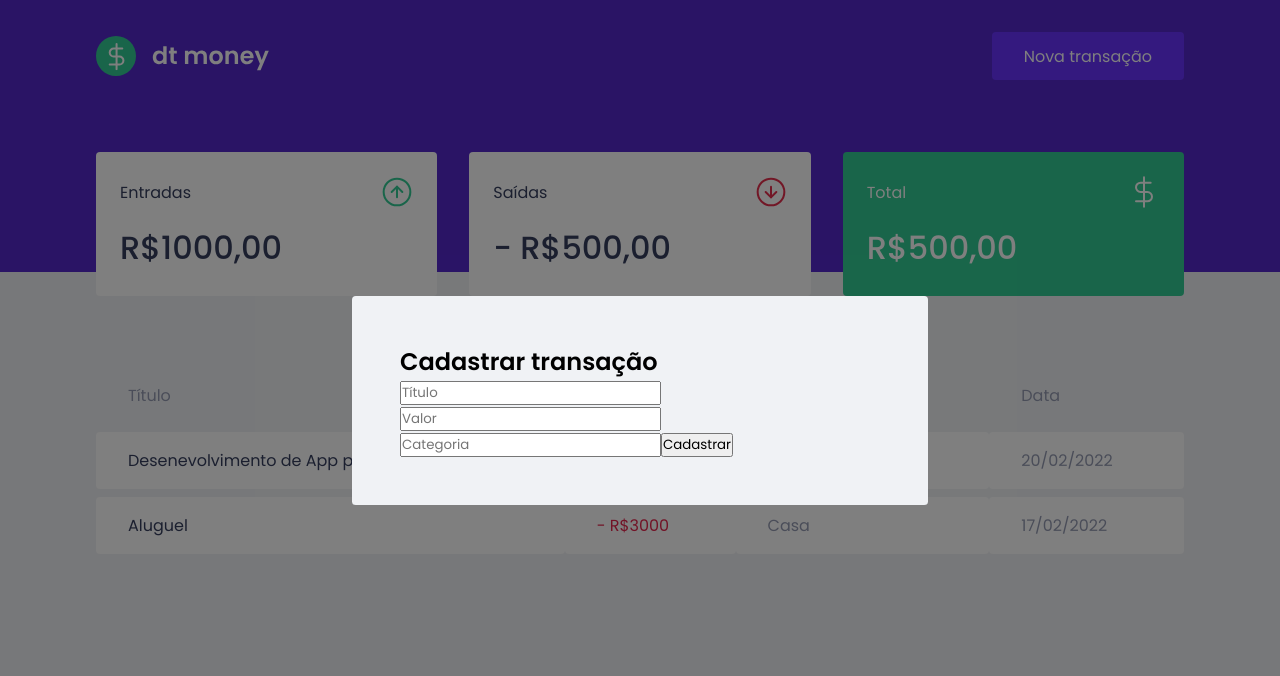
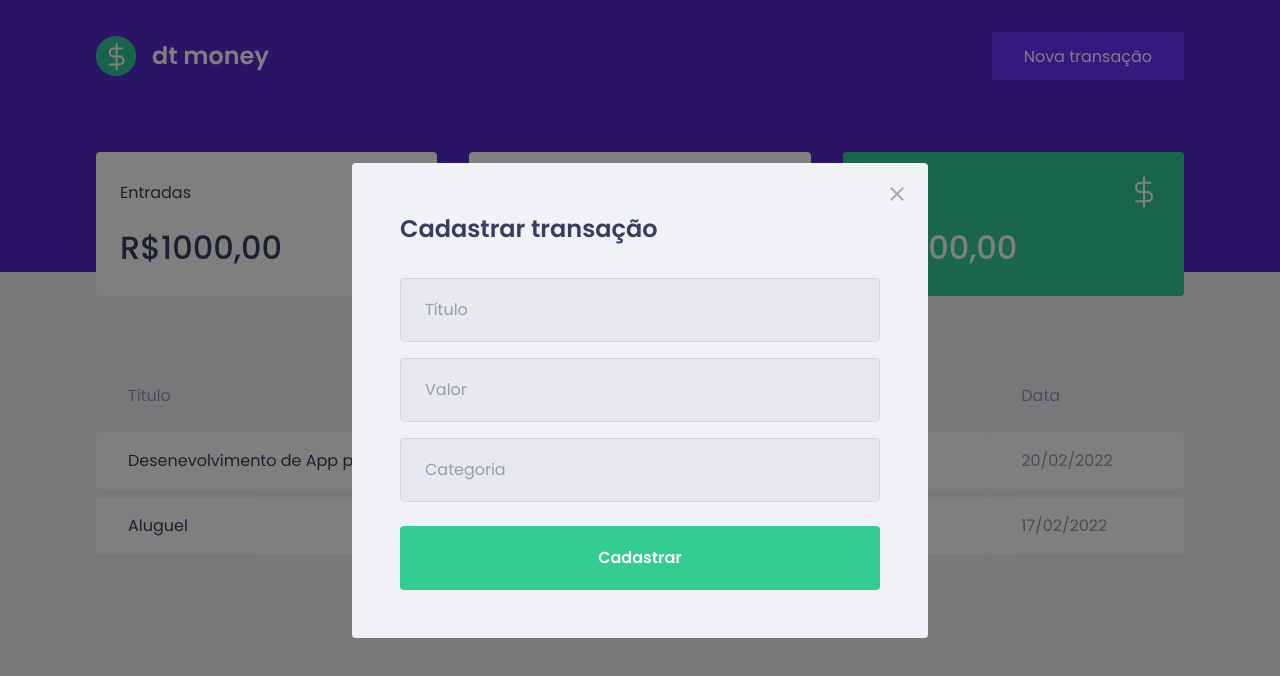
Before and after one commit to guidovisk1/dtmoney, a React (Create React App) app: page / in a window 1280 px wide. Both pictures are taken after a click on the button "Nova transação". Shown: the top 676 px of the page. Built offline with nearby package versions, Linux system fonts and the light colour scheme; no server answers; what miragejs would draw is missing.

Commit message:
new transaction modal component

```diff
--- a/src/Components/NewTransactionModal/index.tsx
+++ b/src/Components/NewTransactionModal/index.tsx
@@ -1,4 +1,5 @@
 import Modal from 'react-modal'
+import closeImg from '../../assets/close.svg'
 import { Container } from './styles'
 
 
@@ -15,6 +16,9 @@
             overlayClassName ='react-modal-overlay'
             className='react-modal-content'
             >
+                <button type='button' onClick={onRequestClose} className = 'react-modal-close'>
+                    <img src={closeImg} alt="imagem de fechar" />
+                </button>
 
             <Container>
                 <h2>Cadastrar transação</h2>
--- a/src/Components/NewTransactionModal/styles.ts
+++ b/src/Components/NewTransactionModal/styles.ts
@@ -2,5 +2,56 @@
 
 export const Container = styled.form`
 
+    h2{
+        color: var(--text-title);
+        font-size: 1.5rem;
+        margin-bottom: 2rem;
+    }
+
+    input{
+        width: 100%;
+        padding: 0 1.5rem;
+        height: 4rem;
+        border-radius: 0.25rem;
+
+        border: 1px solid #d7d7d7;
+        background: #e7e9ee;
+
+        font-weight: 400;
+        font-size: 1rem;
+
+        &::placeholder{
+            color: var(--text-body);
+        }
+
+        & + input{
+            margin-top: 1rem;
+        }
+    }
+
+    button[type = 'submit'] {
+        width: 100%;
+        padding: 0 1.5rem;
+        height: 4rem;
+        background: var(--green);
+        color: #fff;
+        border:0;
+        border-radius: 0.25rem;
+        font-size: 1rem;
+        margin-top: 1.5rem;
+        font-weight: 600;
+
+        transition: filter 0.2s;
+
+        &:hover{
+            filter: brightness(0.9);
+        }
+
+
+
+
+    }
+
+
 
 `
--- a/src/styles/global.ts
+++ b/src/styles/global.ts
@@ -71,4 +71,18 @@
    position: relative;
    border-radius: 0.24rem;
 }
+
+.react-modal-close{
+        position: absolute;
+        right: 1.5rem;
+        top: 1.5rem;
+        border: 0;
+        background: transparent;
+
+        transition: filter 0.2s;
+
+    &:hover{
+        filter: brightness(0.8);
+    }
+}
 `
```
